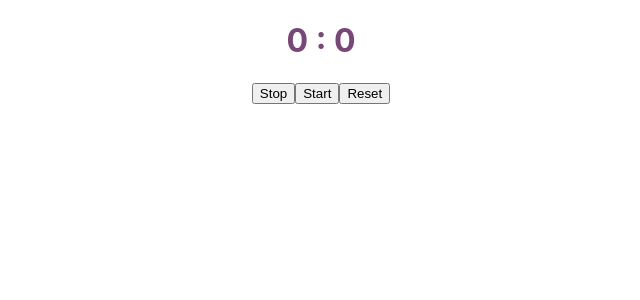
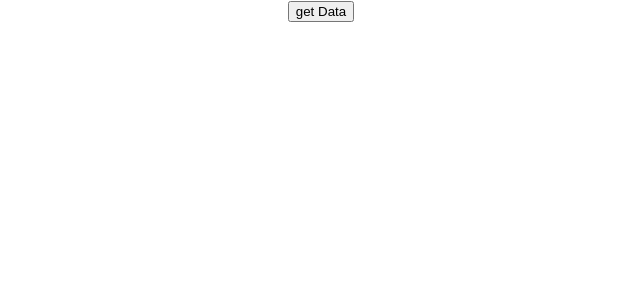
Before and after one commit to Mohammadi2005/React-Practice, a React (Create React App) app: page / in a window 1280 px wide. Shown: the top 300 px of the page, without its empty margins (319-959 px from the left). Built offline with nearby package versions, Linux system fonts and the light colour scheme.

Commit message:
get and delete users (fetch API)

```diff
--- a/package.json
+++ b/package.json
@@ -7,6 +7,7 @@
     "@testing-library/jest-dom": "^6.6.3",
     "@testing-library/react": "^16.3.0",
     "@testing-library/user-event": "^13.5.0",
+    "axios": "^1.10.0",
     "react": "^19.1.0",
     "react-dom": "^19.1.0",
     "react-scripts": "5.0.1",
--- a/src/App.js
+++ b/src/App.js
@@ -1,56 +1,49 @@
 import logo from './logo.svg';
 import './App.css';
+import axios from "axios"
 import {useEffect, useState} from "react";
 
 function App() {
+    // "https://jsonplaceholder.typicode.com/users"
 
-    const [second, setSecond] = useState(0);
-    const [minute, setMinute] = useState(0);
-    const [isRunning, setIsRunning] = useState(false);
+    const [users, setUsers] = useState([]);
 
-    useEffect(() => {
-        let timer
-        if (isRunning) {
-        timer = setInterval(() => {
-            setSecond((prevSecond) => {
-                if (prevSecond === 59) {
-                    setMinute(prevMinute => prevMinute + 0.5);
-                        return 0;
-                    }
-                    else {
-                        return prevSecond + 1;
-                    }
-                })
-            }, 1000)
-        }
-
-        return () => clearInterval(timer)
-    })
-
-    const stop = () => {
-        setIsRunning(false);
+    function getUsers() {
+        axios.get("https://jsonplaceholder.typicode.com/users")
+            .then((response) => {
+                setUsers(response.data);
+                console.log(response.data[0].name);
+                // console.log(users[0].name);
+            })
     }
 
-    const start = () => {
-        setIsRunning(true);
-        setSecond(0);
-        setMinute(0);
-    }
-
-    const reset = () => {
-        setIsRunning(false);
-        setSecond(0);
-        setMinute(0);
+    function DeleteUser(id) {
+        const newUsers = users.filter(user => user.id !== id)
+        setUsers(newUsers);
     }
 
     return (
         <div className="App" >
-            <h1>{minute} : {second}</h1>
-            <button onClick={stop}>Stop</button>
-            <button onClick={start}>Start</button>
-            <button onClick={reset}>Reset</button>
+            <button onClick={getUsers}>get Data</button>
+            <ShowUsers users={users} DeleteUser={DeleteUser}/>
         </div>
     );
 }
 
+function ShowUsers(props) {
+    return (
+        <div>
+            {props.users.map((user) => {
+                return (
+                    <div key={`div-${user.id}`}>
+                        {user.name && <h2 key={`name-${user.id}`}>{user.id} _ {user.name}</h2>}
+                        {user.name && <button key={`btn-${user.id}`} onClick={() => props.DeleteUser(user.id)}>Delete {user.name}</button>}
+                    </div>
+                )
+            })}
+        </div>
+    )
+}
+
+
 export default App;
```
Also changed, not shown: 1 other file (tests, documents, lock files or other folders).
